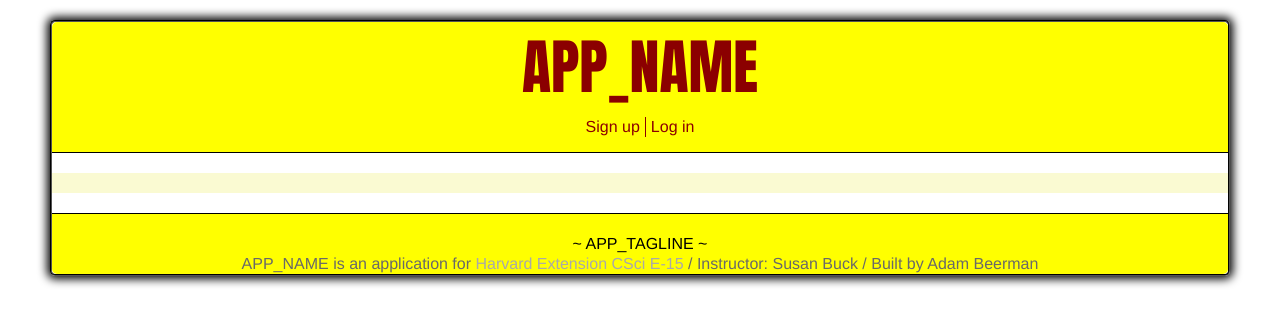
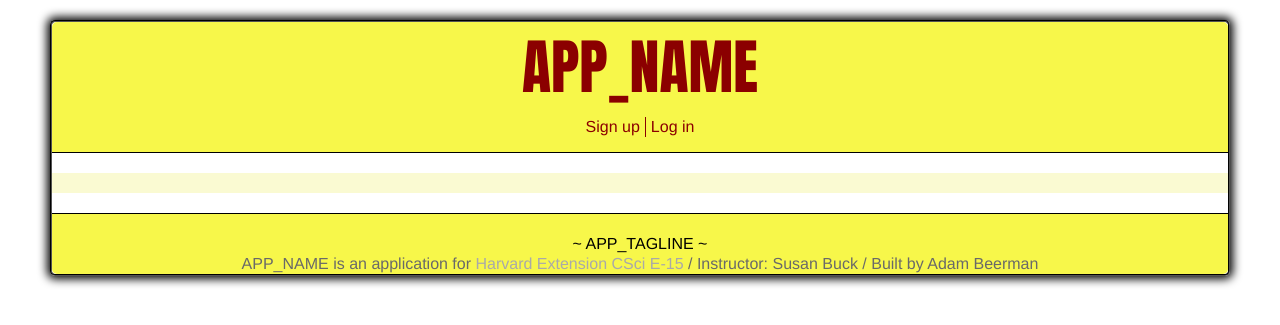
Before and after one commit to adambeerman/p2.adamstest.biz, a PHP site: page /index/views/_v_template.php in a window 1280 px wide. Shown: the top 325 px of the page. Run offline with PHP 8.4, Linux system fonts and the light colour scheme; the template is opened without the code that fills it, so the values that code supplies are empty; some libraries are stand-ins or nearby versions; some web fonts are replaced.

Commit message:
dimmed the intense yellow background

```diff
--- a/css/main.css
+++ b/css/main.css
@@ -12,7 +12,7 @@
 }
 
 #menu {
-    background-color: yellow;
+    background-color: #F7F74A;
     border-bottom: 1px solid black;
     margin: 0 auto;
     padding: 15px;
@@ -117,7 +117,7 @@ h4 {
 /* FOOTER */
 
 #footer {
-    background-color: yellow;
+    background-color: #F7F74A;
     border-top: 1px black solid;
     color: black;
     border-radius: 0 0 5px 5px;
@@ -154,7 +154,7 @@ blockquote.other_user {
 }
 
 .edit_post a:hover {
-    background-color: yellow;
+    background-color: #F7F74A;
 }
 
 #menu ul li:hover {
```
